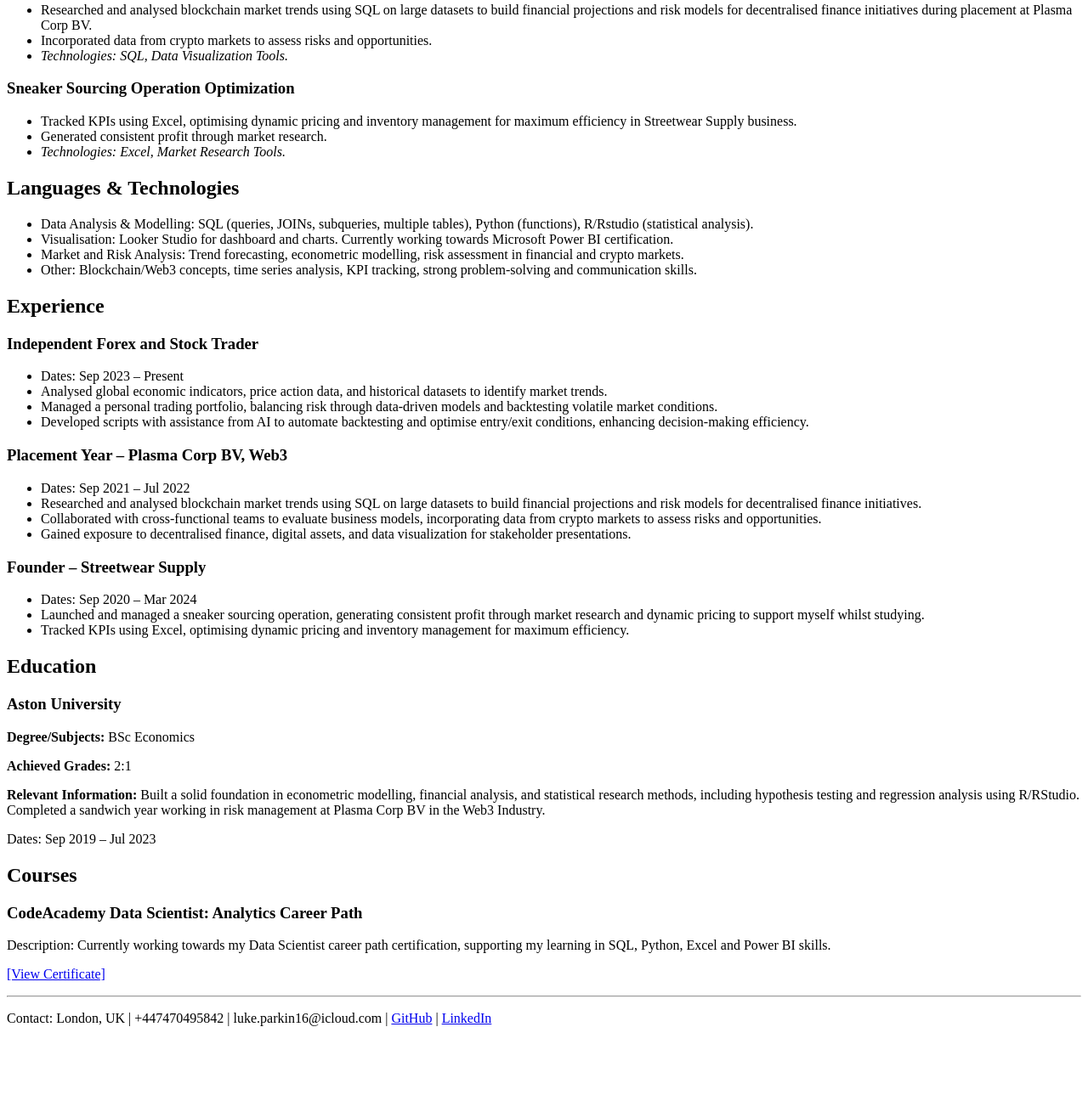
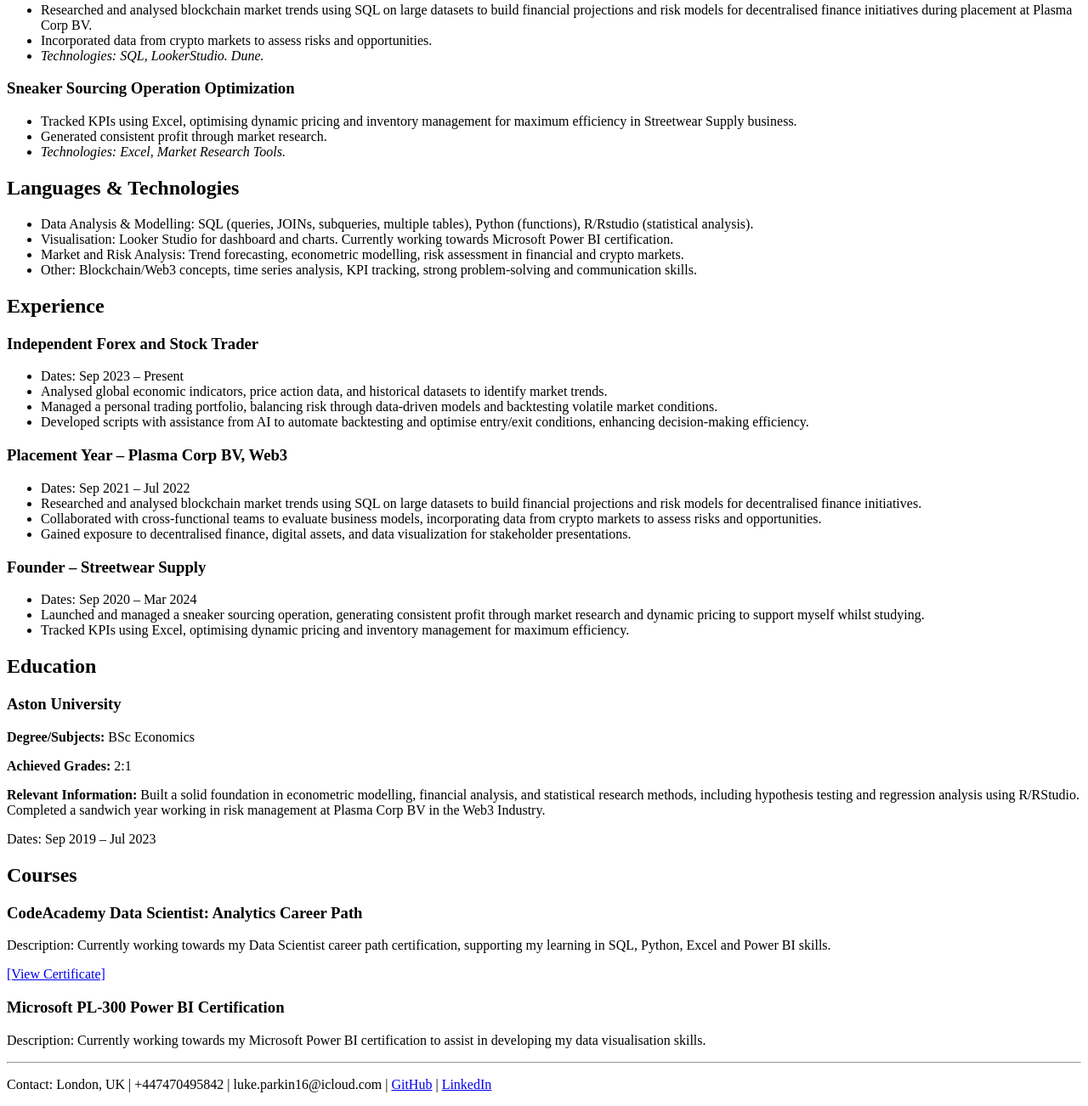
Before and after one commit to lukeparkin/lukeparkin.github.io, a plain HTML site: page index.html in a window 1280 px wide. Shown: the part 828-2130 px from the top of the page at 85% size. Before the commit the page ends 2052 px from the top, so only its background shows below. Drawn offline with Linux system fonts and the light colour scheme.

Commit message:
Update index.html

```diff
--- a/index.html
+++ b/index.html
@@ -44,7 +44,7 @@
     <ul>
         <li>Researched and analysed blockchain market trends using SQL on large datasets to build financial projections and risk models for decentralised finance initiatives during placement at Plasma Corp BV.</li>
         <li>Incorporated data from crypto markets to assess risks and opportunities.</li>
-        <li><em>Technologies: SQL, Data Visualization Tools.</em></li>
+        <li><em>Technologies: SQL, LookerStudio. Dune.</em></li>
     </ul>
     <h3>Sneaker Sourcing Operation Optimization</h3>
     <ul>
@@ -94,6 +94,8 @@
     <h3>CodeAcademy Data Scientist: Analytics Career Path</h3>
     <p>Description:  Currently working towards my Data Scientist career path certification, supporting my learning in SQL, Python, Excel and Power BI skills.</p>
     <p><a href="./images/certificate1.pdf">[View Certificate]</a></p>
+    <h3>Microsoft PL-300 Power BI Certification</h3>
+    <p>Description:  Currently working towards my Microsoft Power BI certification to assist in developing my data visualisation skills.</p>
     <!-- Add more courses with <h3>, <p>, and <a> if you have any; none listed in CV so placeholders remain -->
 
     <hr> <!-- Horizontal line like in the example -->
```
